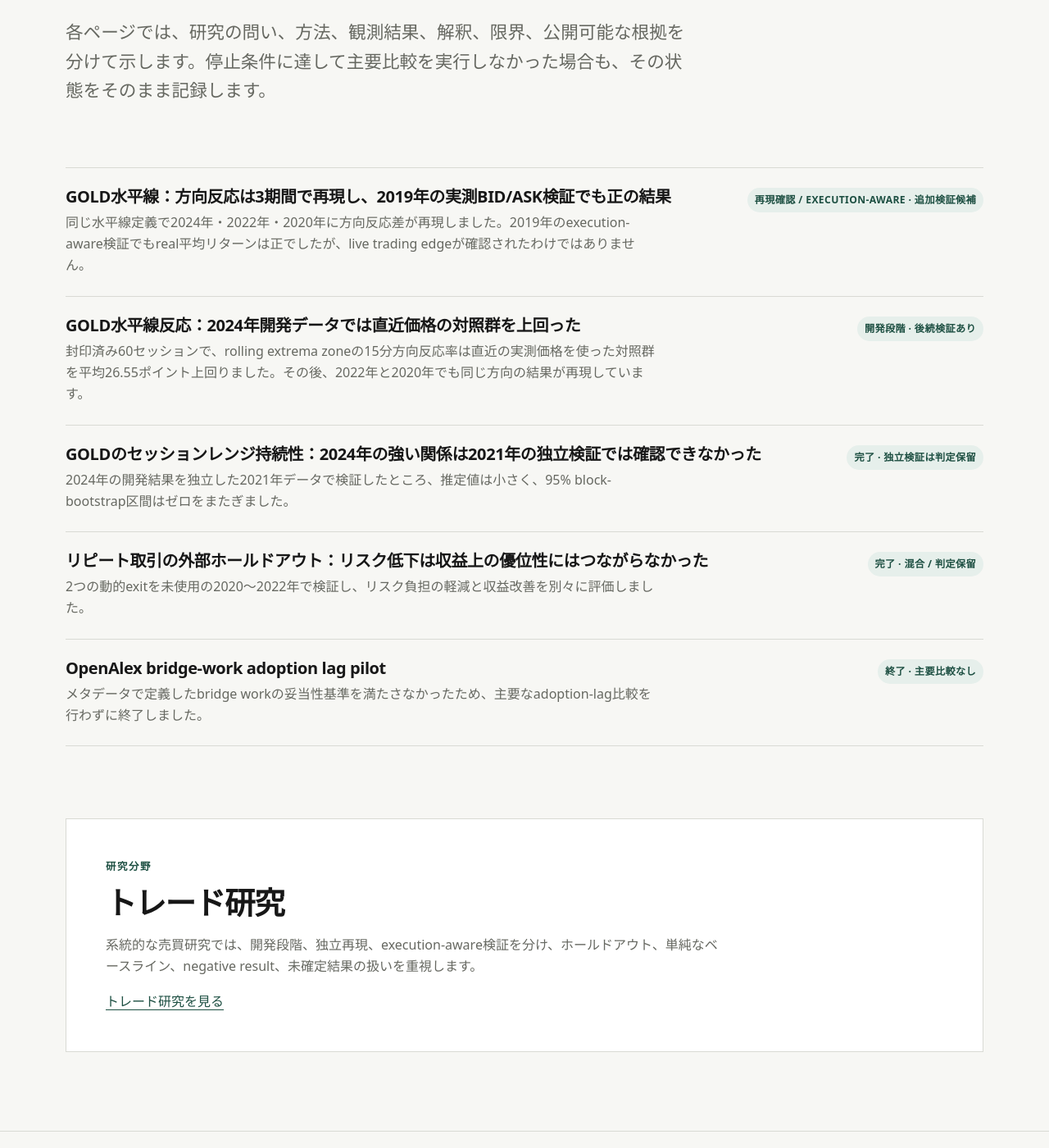
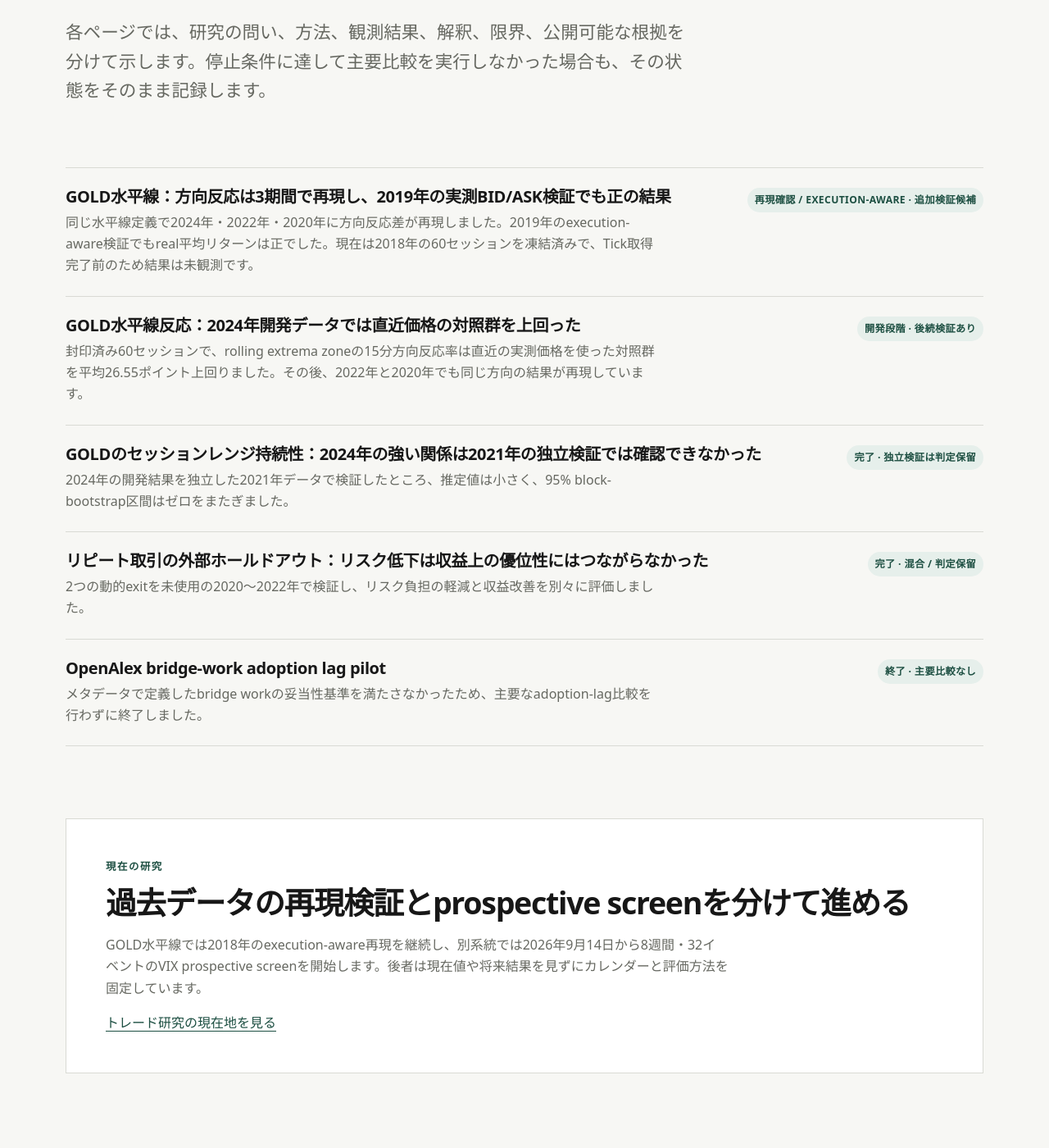
Before and after one commit to Josh-Temple/studio-lab-research, a Jekyll site: the page built from ja/research/index.md, in a window 1280 px wide and 1400 px high, scrolled down 301 px. Shown: the whole window at 82% size. Built offline with Jekyll 4.4.1, drawn with Linux system fonts in a browser that asks for light colours.

Commit message:
日本語研究一覧を最新化

```diff
--- a/ja/research/index.md
+++ b/ja/research/index.md
@@ -14,7 +14,7 @@ description: Studio Labの公開研究。方法、結果、限界、根拠を分
     <article class="research-item">
       <div>
         <h2><a href="{{ '/ja/research/gold-horizontal-replication-execution-evidence/' | relative_url }}">GOLD水平線：方向反応は3期間で再現し、2019年の実測BID/ASK検証でも正の結果</a></h2>
-        <p>同じ水平線定義で2024年・2022年・2020年に方向反応差が再現しました。2019年のexecution-aware検証でもreal平均リターンは正でしたが、live trading edgeが確認されたわけではありません。</p>
+        <p>同じ水平線定義で2024年・2022年・2020年に方向反応差が再現しました。2019年のexecution-aware検証でもreal平均リターンは正でした。現在は2018年の60セッションを凍結済みで、Tick取得完了前のため結果は未観測です。</p>
       </div>
       <span class="status">再現確認 / execution-aware · 追加検証候補</span>
     </article>
@@ -50,8 +50,8 @@ description: Studio Labの公開研究。方法、結果、限界、根拠を分
 </section>
 
 <section class="section public-boundary">
-  <p class="eyebrow">研究分野</p>
-  <h2>トレード研究</h2>
-  <p>系統的な売買研究では、開発段階、独立再現、execution-aware検証を分け、ホールドアウト、単純なベースライン、negative result、未確定結果の扱いを重視します。</p>
-  <a href="{{ '/ja/trading/' | relative_url }}">トレード研究を見る</a>
+  <p class="eyebrow">現在の研究</p>
+  <h2>過去データの再現検証とprospective screenを分けて進める</h2>
+  <p>GOLD水平線では2018年のexecution-aware再現を継続し、別系統では2026年9月14日から8週間・32イベントのVIX prospective screenを開始します。後者は現在値や将来結果を見ずにカレンダーと評価方法を固定しています。</p>
+  <a href="{{ '/ja/trading/' | relative_url }}">トレード研究の現在地を見る</a>
 </section>
```
